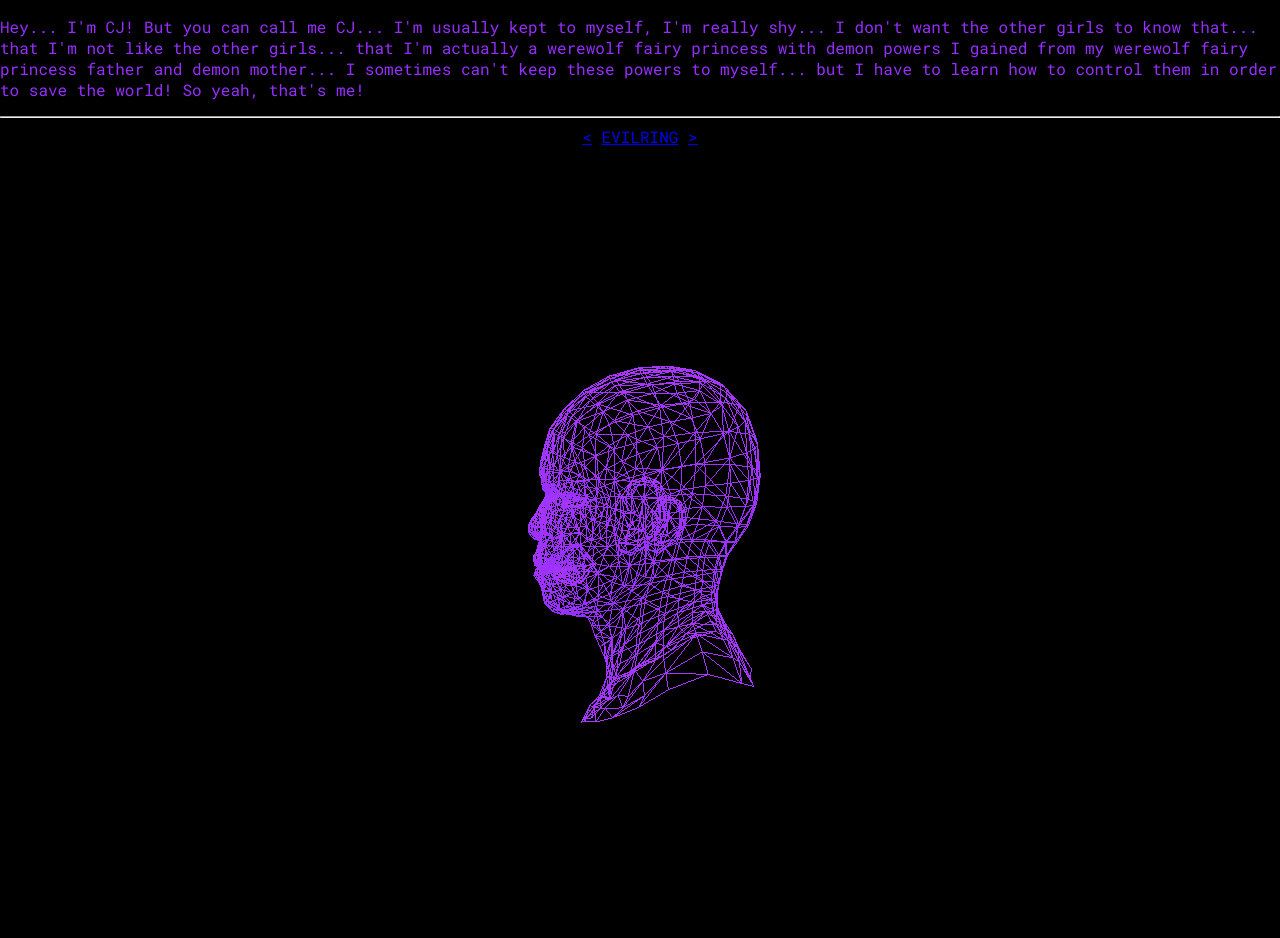
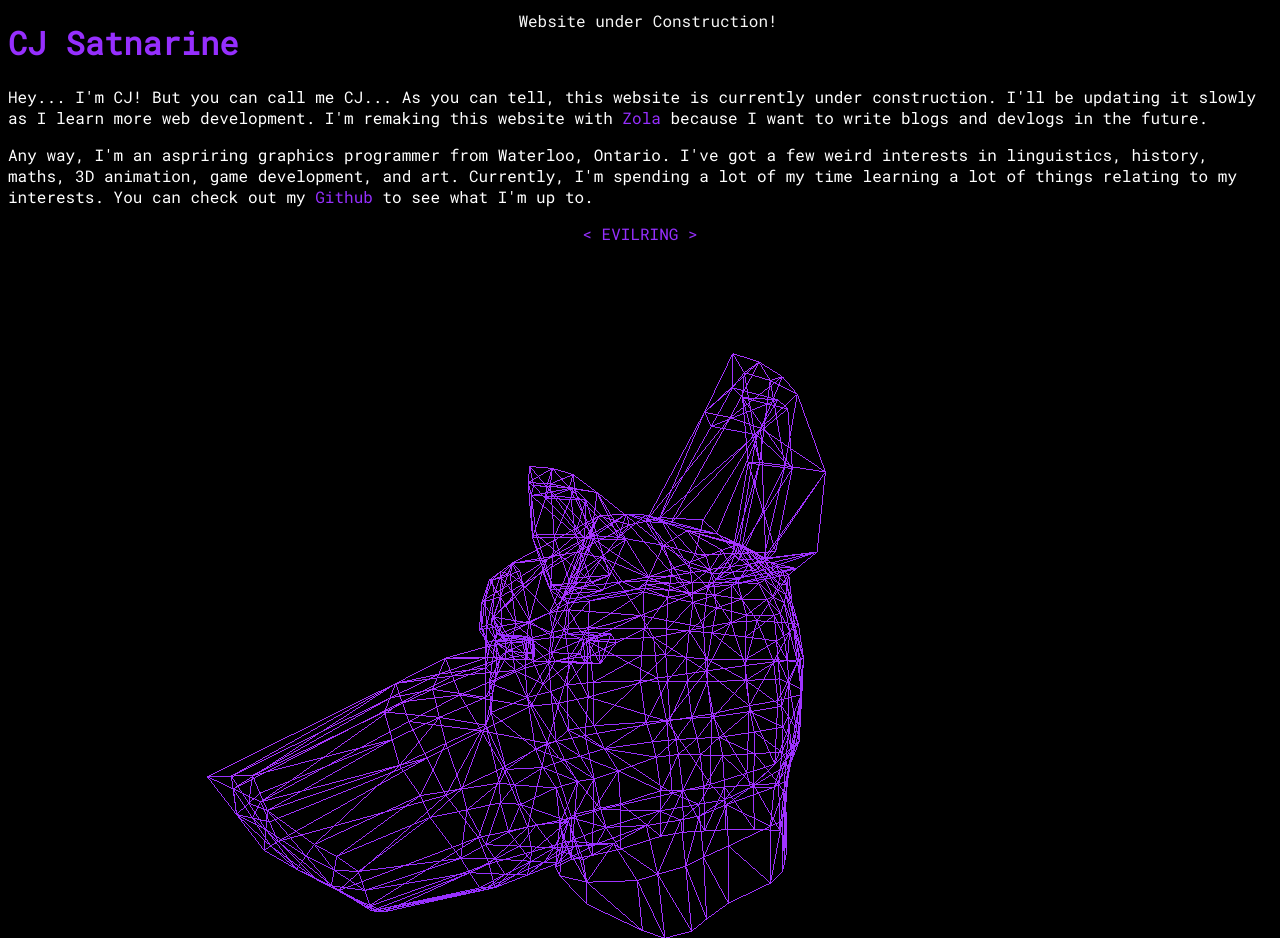
Before and after one commit to CJSatnarine/CJSatnarine.github.io, a website built with Vite: page index.html in a window 1280 px wide. Shown: the top 938 px of the page. Built offline with nearby package versions, Linux system fonts and the light colour scheme; animation ran at ten frames a second.

Commit message:
update website

```diff
--- a/index.html
+++ b/index.html
@@ -1,25 +1,43 @@
 <!DOCTYPE html>
 
 <html lang="en">
+
 <head>
     <meta charset=" utf-8">
-<title> CJ Satnarine website </title>
+    <title> CJ Satnarine </title>
 
-<style>
-    body {
-        margin: 0;
-    }
-</style>
+    <script type="module" src="/main.js"></script>
+    <link rel="stylesheet" href="style.css">
+</head>
 
-</head>
 
 <body>
     <link href='https://fonts.googleapis.com/css?family=Roboto Mono' rel='stylesheet'>
-    <body style="background-color:black; font-family:'Roboto Mono';">
-    <p style="color:rgb(150, 47, 254)" >
-        Hey... I'm CJ! But you can call me CJ... I'm usually kept to myself, I'm really shy... I don't want the other girls to know that... that I'm not like the other girls... that I'm actually a werewolf fairy princess with demon powers I gained from my werewolf fairy princess father and demon mother... I sometimes can't keep these powers to myself... but I have to learn how to control them in order to save the world! So yeah, that's me!
+
+    <body>
+        <div id="construction"> Website under Construction! </div>
+
+
+        <h1>
+            CJ Satnarine
+        </h1>
+
+        <p>
+            Hey... I'm CJ! But you can call me CJ... As you can tell, this website is currently under construction. I'll
+            be updating it slowly as I learn more web development. I'm remaking this website with <a
+                href="https://www.getzola.org/" target="_blank">Zola</a> because I want to write blogs and devlogs in
+            the future.
         </p>
-    <hr/>
+
+        <p>
+            Any way, I'm an aspriring graphics programmer from Waterloo, Ontario.
+
+            I've got a few weird interests in linguistics, history, maths, 3D animation, game development, and
+            art.
+            Currently, I'm spending a lot of my time learning a lot of things relating to my interests.
+            You can check out my <a href="https://github.com/CJSatnarine" target="_blank">Github</a> to see what I'm up
+            to.
+        </p>
 
         <center>
             <a href="https://evilr.ing/cjsatnarine/previous">&lt;</a>
@@ -27,7 +45,6 @@
             <a href="https://evilr.ing/cjsatnarine/next">&gt;</a>
         </center>
 
-    <script type="module" src="/main.js"></script>
     </body>
 
 </html>
--- a/main.js
+++ b/main.js
@@ -2,7 +2,7 @@ import * as THREE from 'three';
 import { OBJLoader } from 'three/addons/loaders/OBJLoader.js';
 
 // Vite import for files.
-import headURL from "./models/head.obj?url";
+import headURL from "./models/wolf_head.obj?url";
 
 const scene = new THREE.Scene();
 const camera = new THREE.PerspectiveCamera(75, window.innerWidth / window.innerHeight, 0.1, 1000);
@@ -27,6 +27,7 @@ objectLoader.load(
         console.log(object);
         modelObject = object;
         object.traverse((child) => {
+            // instance of is apparently the reason god made typescript
             if (child instanceof THREE.Mesh) {
                 // Create material for the mesh.
                 child.material = new THREE.MeshStandardMaterial({color: 0x962FFE});
@@ -47,6 +48,6 @@ objectLoader.load(
 );
 
 function animate() {
-    modelObject.rotateY(-THREE.MathUtils.degToRad(2));
+    modelObject.rotateY(-THREE.MathUtils.degToRad(1));
     renderer.render(scene, camera);
 }
--- /dev/null
+++ b/style.css
@@ -0,0 +1,32 @@
+body {
+    background-color: black;
+    font-family: 'Roboto Mono';
+}
+
+#construction {
+    position: absolute;
+    color: whitesmoke;
+    top: 10px;
+    width: 100%;
+    text-align: center;
+    z-index: 100;
+    display: block;
+}
+
+a:link, a:visited, a:hover, a:active {
+   color: rgb(150, 47, 254);
+    background-color: transparent;
+    text-decoration: none;
+}
+
+h1 {
+    color: rgb(150, 47, 254);
+}
+
+p {
+    color: white;
+}
+
+center {
+    color: rgb(150, 47, 254);
+}
```
Also changed, not shown: dist/assets/head-DD9xLfml.obj (deleted), dist/assets/index-B1ZRUS1T.js, dist/assets/index-BjZe3bm5.css (added), dist/assets/wolf_head-BqdgrzGy.obj (added), dist/index.html, models/head.obj (deleted), models/wolf_head.obj (added). Lines whose indentation alone changed are shown as unchanged.
